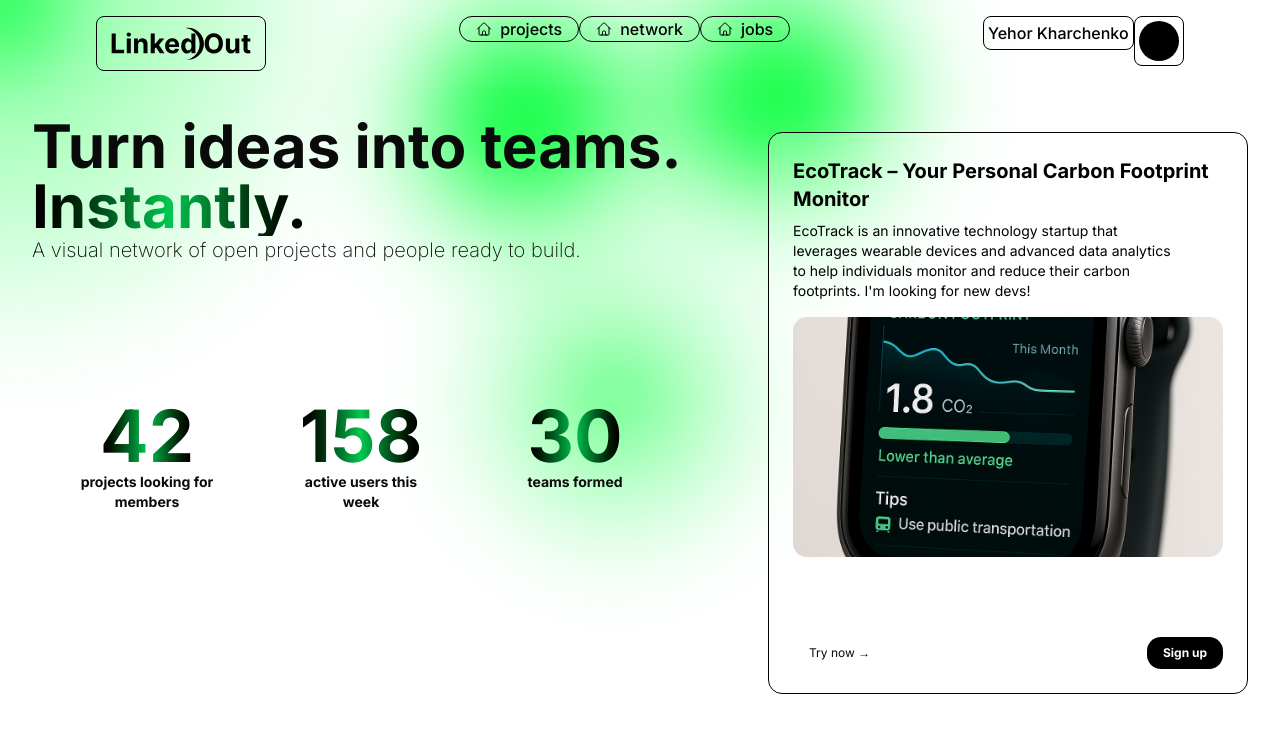
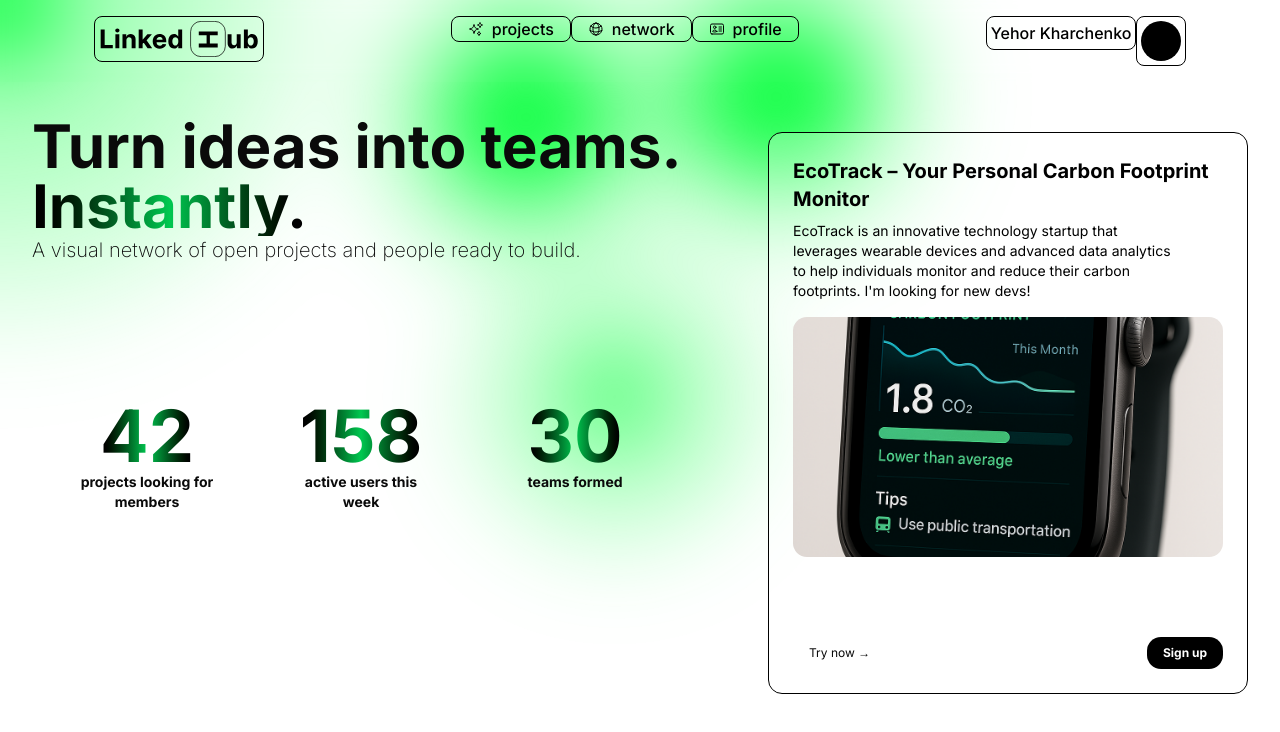
Before and after one commit to DROPTABLEDRUZYNY/Hacknarok-2025, a Next.js app in the folder frontend/: page / in a window 1280 px wide. Shown: the top 732 px of the page. Built offline with nearby package versions, Linux system fonts and the light colour scheme.

Commit message:
aoaoaoao

```diff
--- a/frontend/app/ui/nav_bar/mainNav.tsx
+++ b/frontend/app/ui/nav_bar/mainNav.tsx
@@ -4,36 +4,41 @@ import SomeLogo from "@/app/ui/someLogo";
 import { PowerIcon } from "@heroicons/react/24/outline";
 import LogoutButton from "../LogoutButton";
 import NavButton from "./navButton";
-import { HomeIcon } from "@heroicons/react/24/outline";
+import {
+  HomeIcon,
+  SparklesIcon,
+  GlobeAltIcon,
+  IdentificationIcon,
+} from "@heroicons/react/24/outline";
 import Image from "next/image";
 
 export default function MainNav() {
   return (
     <nav className="w-full backdrop-blur fixed top-0 left-0 right-0 z-20 justify-around py-4 flex items-start">
-      <div className="width-[80%] border-black border p-1 rounded-md">
-        <Image src="/logo.svg" alt="logo" width={160} height={160} />
+      <div className=" border-black border p-1 rounded-md">
+        <img src="/logo.svg" alt="logo" className="w-[160px]" />
       </div>
 
       <div className="flex items-center">
         <Link href="/projects">
           <NavButton
             text="projects"
-            icon={<HomeIcon className="w-4 h-4 text-black" />}
+            icon={<SparklesIcon className="w-4 h-4 text-black" />}
             link="/projects"
           />
         </Link>
         <Link href="/network">
           <NavButton
             text="network"
-            icon={<HomeIcon className="w-4 h-4 text-black" />}
+            icon={<GlobeAltIcon className="w-4 h-4 text-black" />}
             link="/network"
           />
         </Link>
         <Link href="/jobs">
           <NavButton
-            text="jobs"
-            icon={<HomeIcon className="w-4 h-4 text-black" />}
-            link="/jobs"
+            text="profile"
+            icon={<IdentificationIcon className="w-4 h-4 text-black" />}
+            link="/profile"
           />
         </Link>
       </div>
--- a/frontend/app/ui/nav_bar/navButton.tsx
+++ b/frontend/app/ui/nav_bar/navButton.tsx
@@ -11,7 +11,7 @@ export default function NavButton({
   link: string;
 }) {
   return (
-    <div className="flex items-center gap-2 cursor-pointer bg-opacity-0 hover:bg-white/30 transition-all duration-300 ease-in-out border border-black rounded-full px-4">
+    <div className="flex items-center gap-2 cursor-pointer bg-opacity-0 hover:bg-white/30 transition-all duration-300 ease-in-out border border-black rounded-md px-4">
       <div className="flex items-center gap-2">
         {icon}
         <span className="text-black font-medium">{text}</span>
```
Also changed, not shown: frontend/public/logo.svg.
